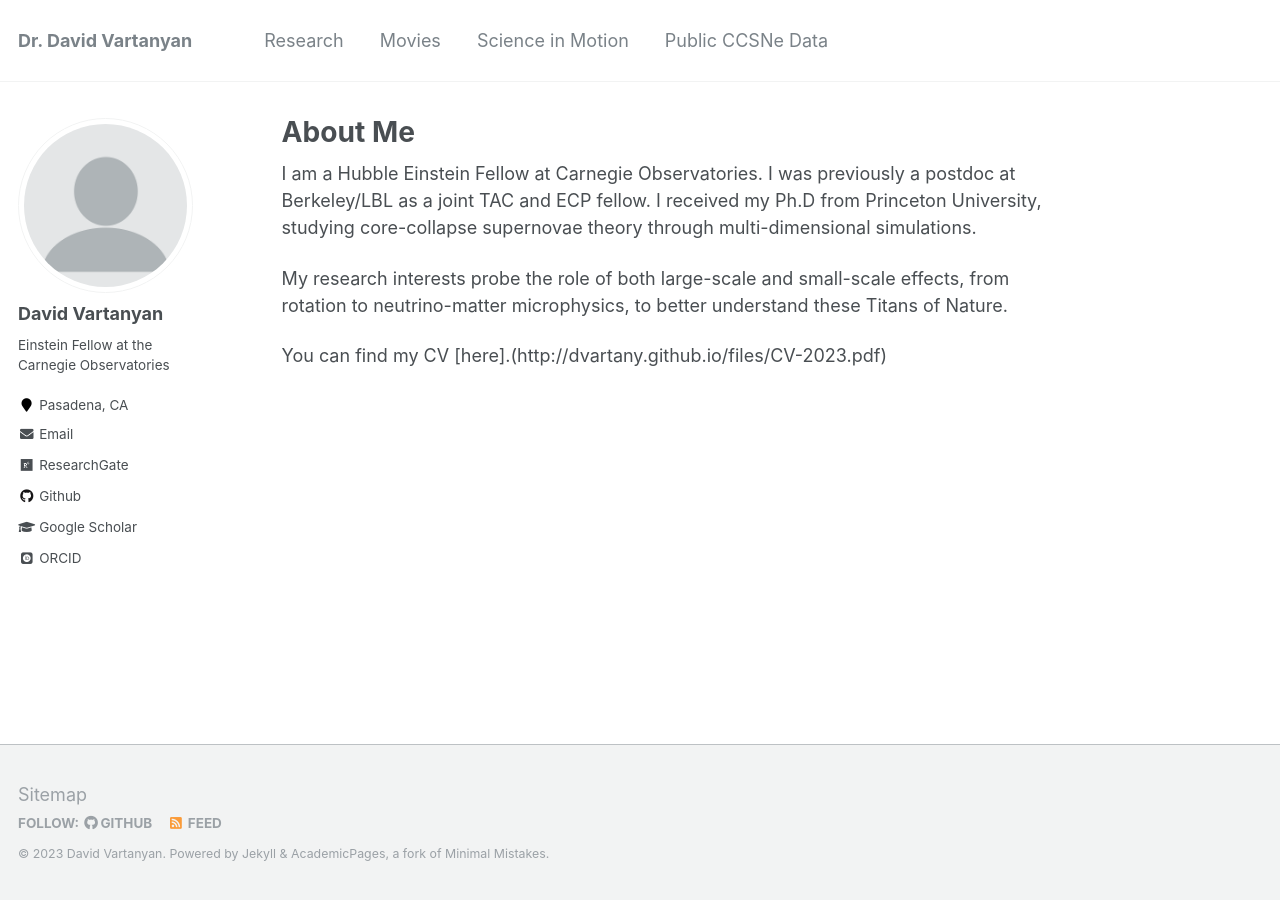
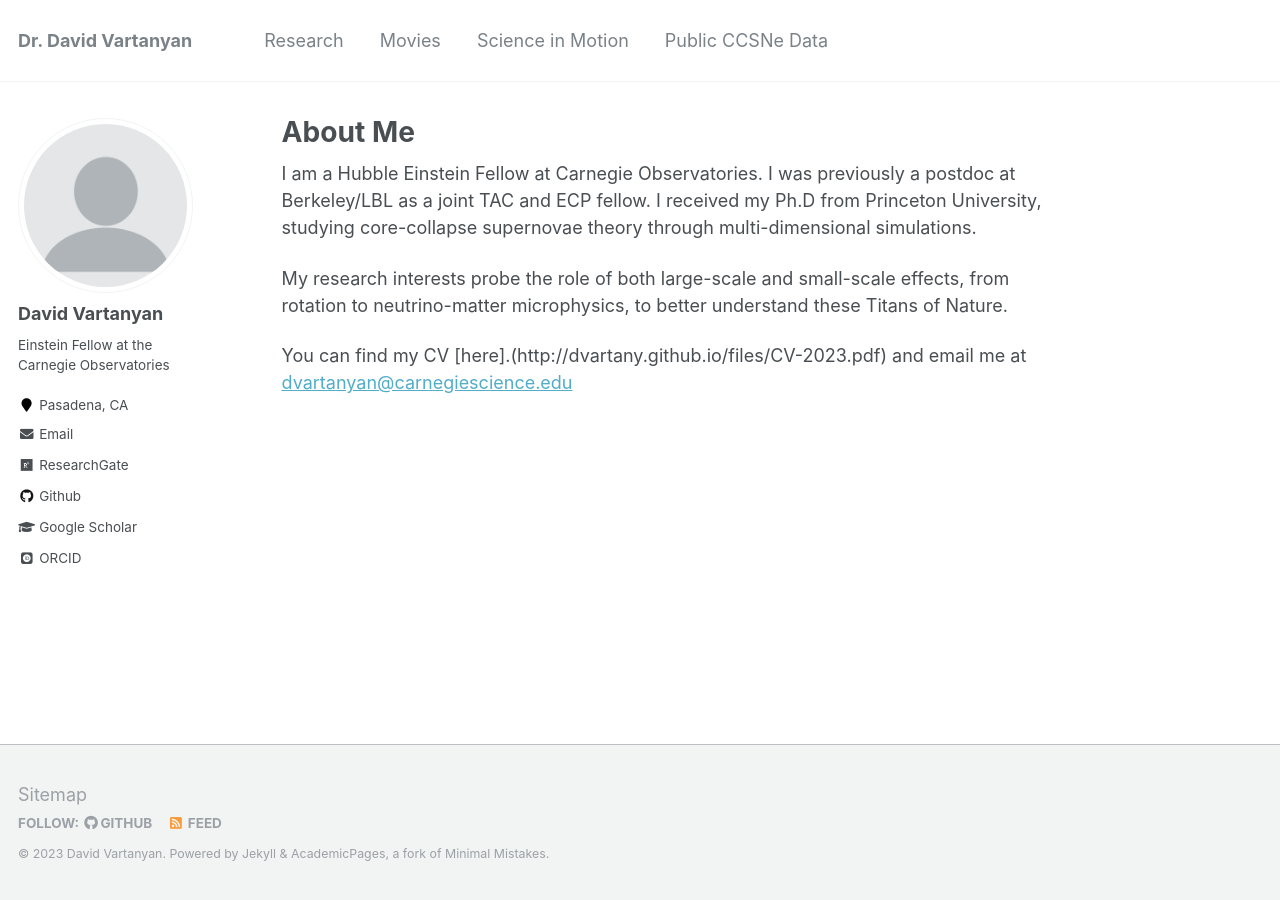
Before and after one commit to dvartany/dvartany.github.io, a Jekyll site: the page built from _pages/about.md, in a window 1280 px wide. Built offline with Jekyll 4.4.1, drawn with Linux system fonts in a browser that asks for light colours; some web fonts are replaced.

Commit message:
Update about.md

```diff
--- a/_pages/about.md
+++ b/_pages/about.md
@@ -11,4 +11,4 @@ I am a Hubble Einstein Fellow at Carnegie Observatories. I was previously a post
 
 My research interests probe the role of both large-scale and small-scale effects, from rotation to neutrino-matter microphysics, to better understand these Titans of Nature.
 
-You can find my CV  [here].(http://dvartany.github.io/files/CV-2023.pdf)
+You can find my CV  [here].(http://dvartany.github.io/files/CV-2023.pdf) and email me at <a href="dvartanyan@carnegiescience.edu"> dvartanyan@carnegiescience.edu
```
